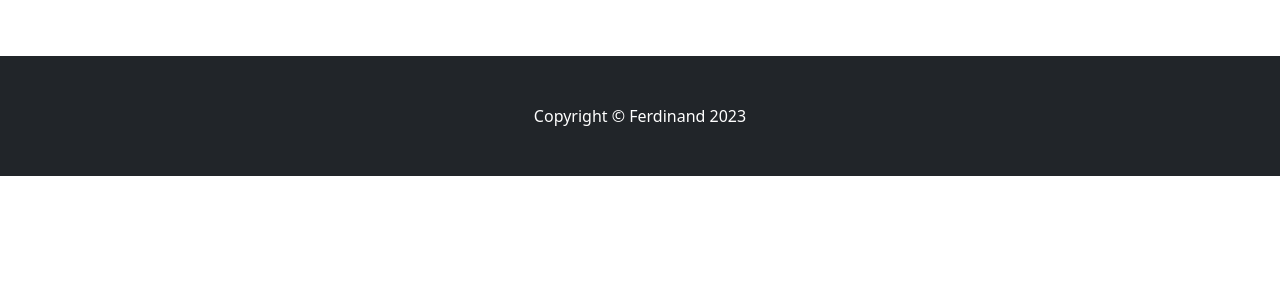
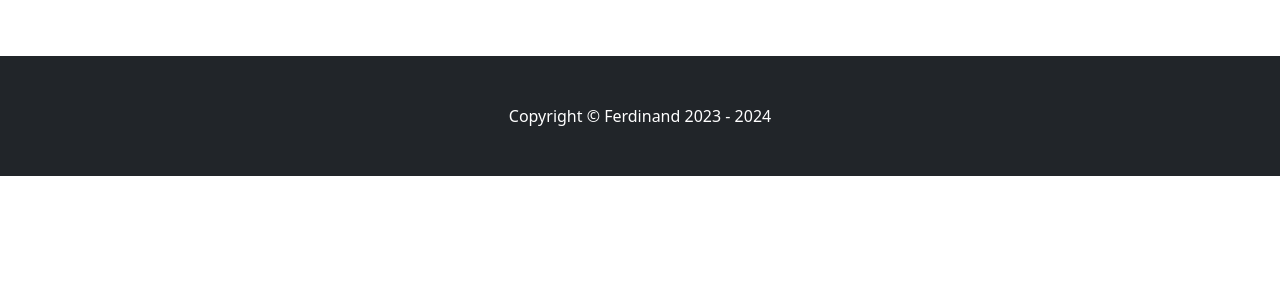
Before and after one commit to FerdinandJr/treasure_products, a PHP site: page /home.php in a window 1280 px wide. Shown: the part 481-781 px from the top of the page. Run offline with PHP 8.4, Linux system fonts and the light colour scheme; data comes from the database, SQL or seed files in the repository.

Commit message:
input year

```diff
--- a/home.php
+++ b/home.php
@@ -133,7 +133,7 @@ view_details();
         </section>
         <!-- Footer-->
         <footer class="py-5 bg-dark">
-            <div class="container"><p class="m-0 text-center text-white">Copyright &copy; Ferdinand 2023</p></div>
+            <div class="container"><p class="m-0 text-center text-white">Copyright &copy; Ferdinand 2023 - 2024</p></div>
         </footer>
         <!-- Bootstrap core JS-->
         <script src="https://cdn.jsdelivr.net/npm/bootstrap@5.2.3/dist/js/bootstrap.bundle.min.js"></script>
```
